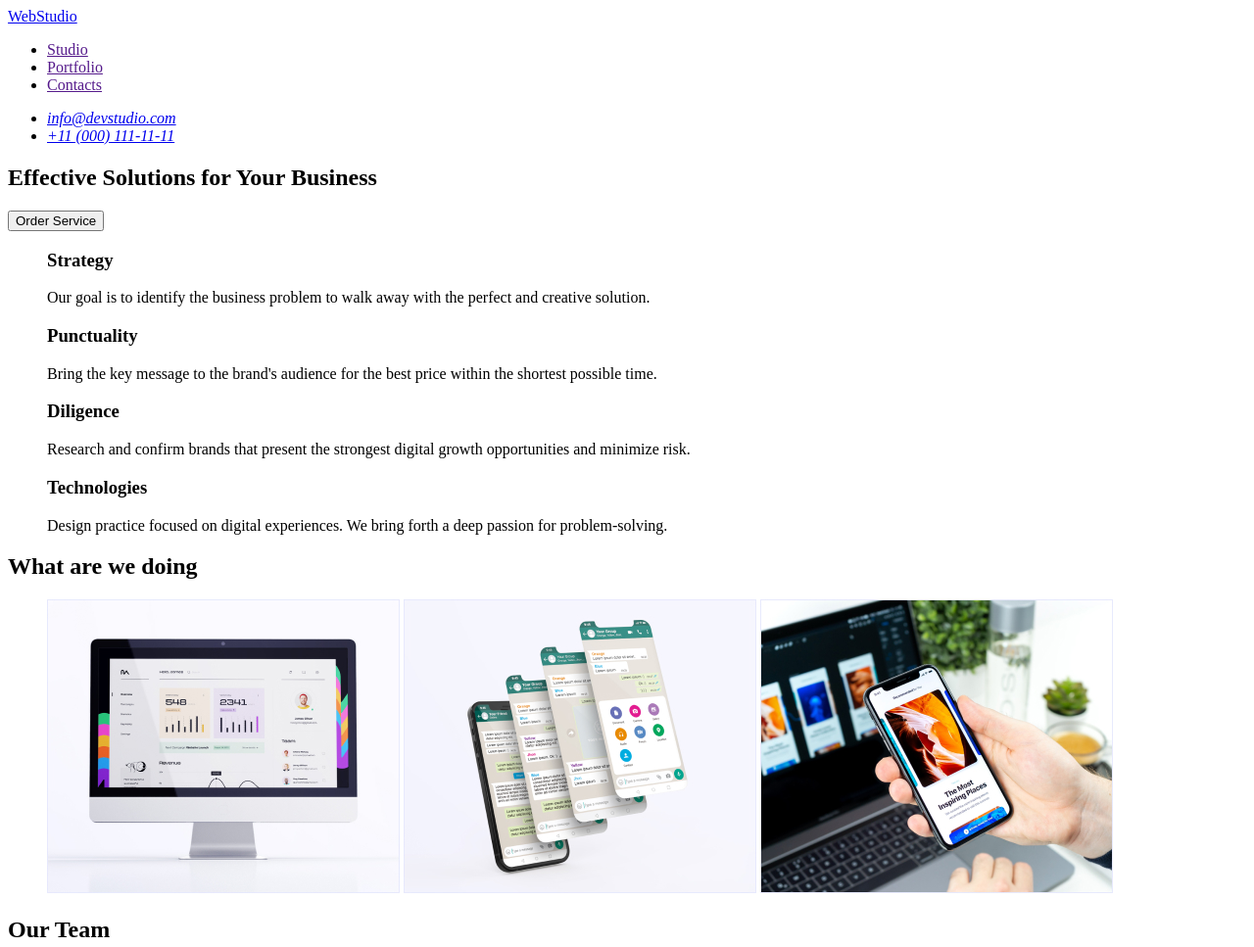
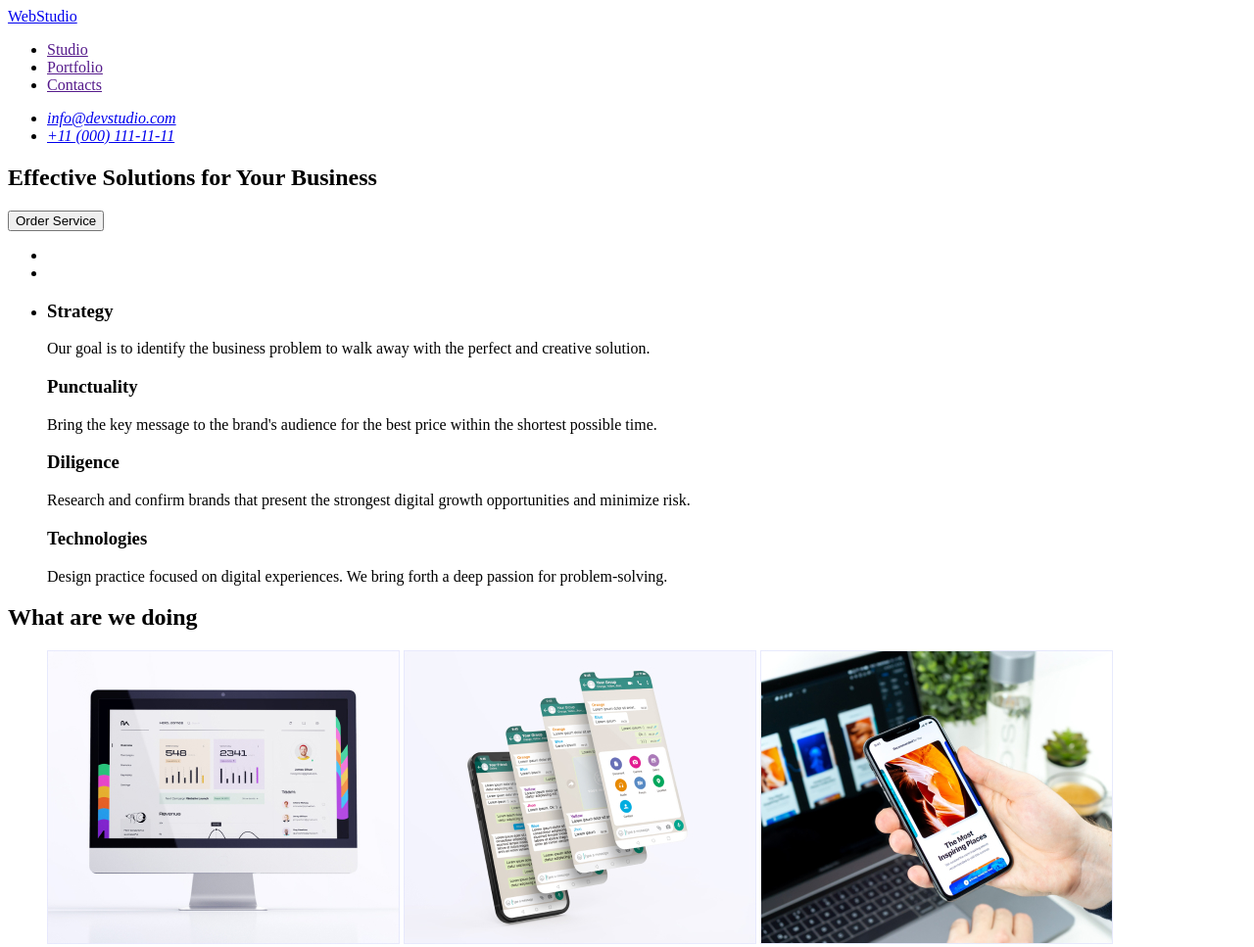
Before and after one commit to Redsnow09/goit-markup-hw-01, a plain HTML site: page index.html in a window 1280 px wide. Shown: the top 967 px of the page at 98% size. Drawn offline with Linux system fonts and the light colour scheme.

Commit message:
Update index.html

```diff
--- a/index.html
+++ b/index.html
@@ -31,11 +31,15 @@
       </section>
       <section>
         <ul>
-          <h3>Strategy</h3>
-          <p>
-            Our goal is to identify the business problem to walk away with the
-            perfect and creative solution.
-          </p>
+          <li></li>
+          <li></li>
+          <li>
+            <h3>Strategy</h3>
+            <p>
+              Our goal is to identify the business problem to walk away with the
+              perfect and creative solution.
+            </p>
+          </li>
           <h3>Punctuality</h3>
           <p>
             Bring the key message to the brand's audience for the best price
```
